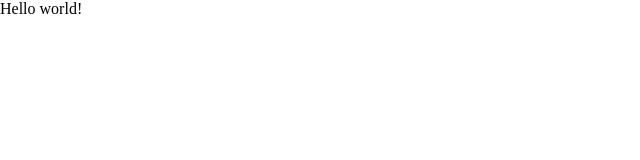
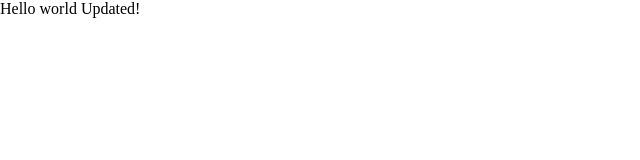
Before and after one commit to lct-2024/lct-2024, a React (Create React App) app in the folder frontend/: page / in a window 1280 px wide. Shown: the top 160 px of the page, without its empty margins (0-640 px from the left). Built offline with nearby package versions, Linux system fonts and the light colour scheme.

Commit message:
Проверяем что деплой фронтенда работает.

```diff
--- a/frontend/src/App.js
+++ b/frontend/src/App.js
@@ -1,7 +1,7 @@
 function App() {
   return (
     <div className="App">
-      <p>Hello world!</p>
+      <p>Hello world Updated!</p>
     </div>
   );
 }
```
